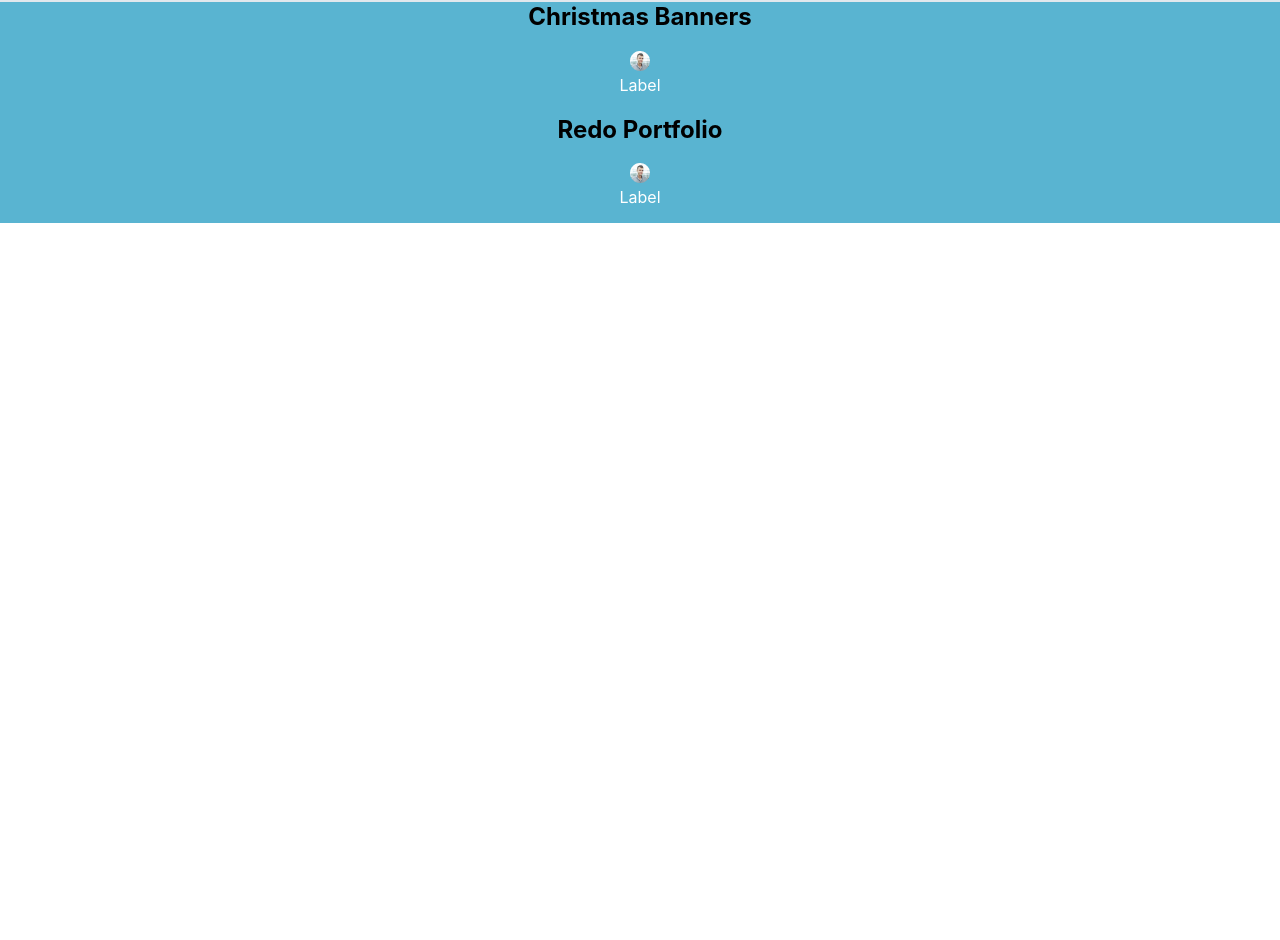
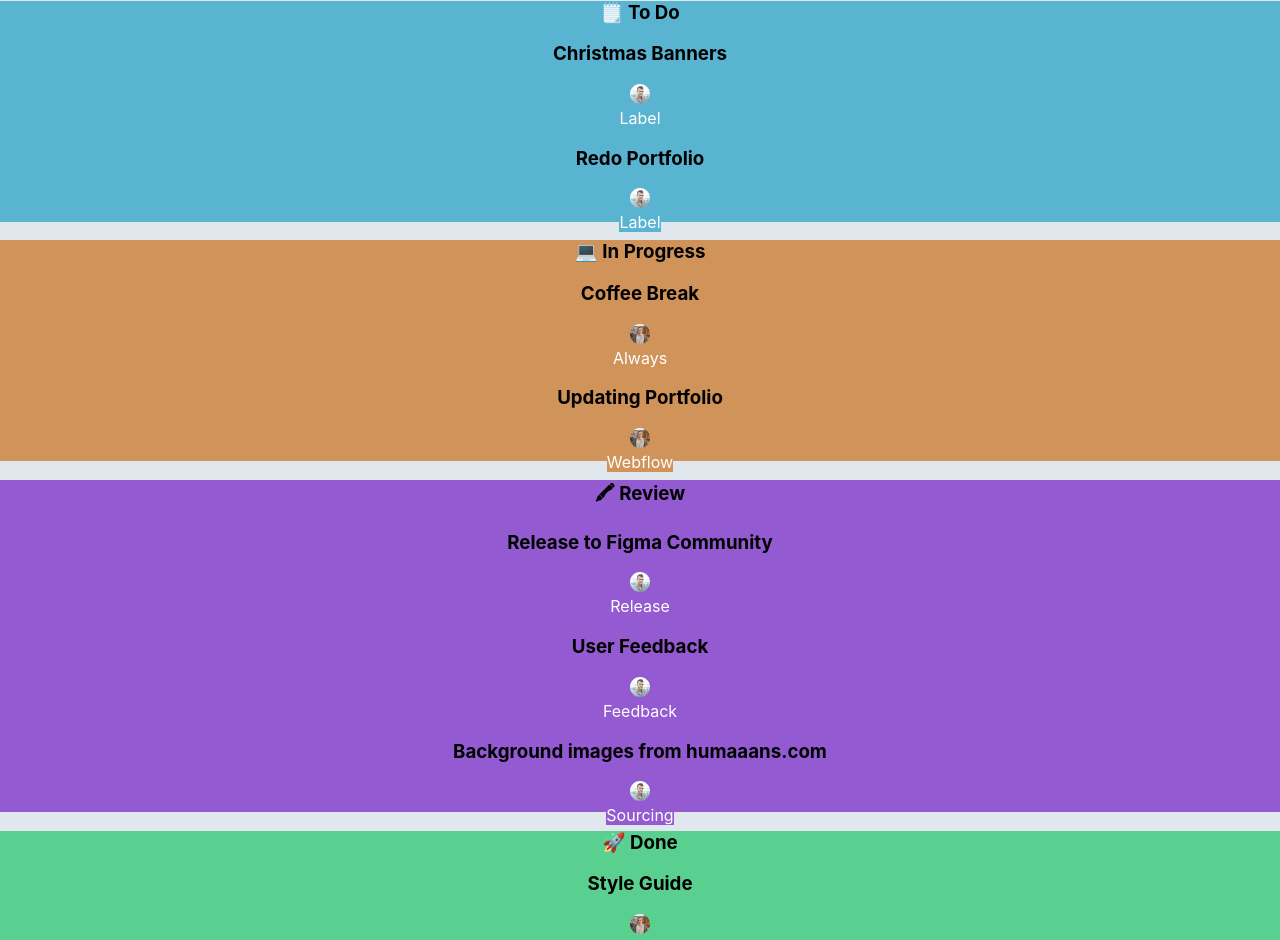
Before and after one commit to GMichaloski/projeto5-kanban, a React (Create React App) app in the folder my-app/: page / in a window 1280 px wide. Shown: the part 212-1152 px from the top of the page. Before the commit the page ends 800 px from the top, so only its background shows below. Built offline with nearby package versions, Linux system fonts and the light colour scheme.

Commit message:
App.js implementado e pequenos ajustes nos cards

```diff
--- a/my-app/src/App.js
+++ b/my-app/src/App.js
@@ -17,12 +17,42 @@ function App() {
         </div>
       </header>
       <body className="App-body">
-        <ExternCard cardType="todo">
-          <InternCard img={male} tag="todo" title="Christmas Banners">
+        <ExternCard cardType="todo" title="🗒️ To Do">
+          <InternCard img={male} title="Christmas Banners">
             <Tag ContainerCard="todo" txt="Label"></Tag>
           </InternCard>
-          <InternCard img={male} tag="todo" title="Redo Portfolio">
+          <InternCard img={male} title="Redo Portfolio">
             <Tag ContainerCard="todo" txt="Label"></Tag>
+          </InternCard>
+        </ExternCard>
+        <ExternCard cardType="inprogress" title="💻 In Progress">
+          <InternCard img={female} title="Coffee Break">
+            <Tag ContainerCard="inprogress" txt="Always"></Tag>
+          </InternCard>
+          <InternCard img={female} title="Updating Portfolio">
+            <Tag ContainerCard="inprogress" txt="Webflow"></Tag>
+          </InternCard>
+        </ExternCard>
+        <ExternCard cardType="review" title="🖍 Review">
+          <InternCard img={male} title="Release to Figma Community">
+            <Tag ContainerCard="review" txt="Release"></Tag>
+          </InternCard>
+          <InternCard img={male} title="User Feedback">
+            <Tag ContainerCard="review" txt="Feedback"></Tag>
+          </InternCard>
+          <InternCard img={male} title="Background images from humaaans.com">
+            <Tag ContainerCard="review" txt="Sourcing"></Tag>
+          </InternCard>
+        </ExternCard>
+        <ExternCard cardType="done" title="🚀 Done">
+          <InternCard img={female} title="Style Guide">
+            <Tag ContainerCard="done" txt="UI"></Tag>
+          </InternCard>
+          <InternCard img={female} title="Component Library">
+            <Tag ContainerCard="done" txt="UI"></Tag>
+          </InternCard>
+          <InternCard img={female} title="Sticker Components">
+            <Tag ContainerCard="done" txt="UI"></Tag>
           </InternCard>
         </ExternCard>
       </body>
--- a/my-app/src/Components/Intern-card/InternCard.js
+++ b/my-app/src/Components/Intern-card/InternCard.js
@@ -3,11 +3,11 @@ import Avatar from "../Avatar/Avatar";
 import Tag from "../Tag/Tag";
 
 const InternCard = (props) => {
-  const { img, tag, tagtxt, title, children } = props;
+  const { img, title, children } = props;
 
   return (
     <div className="intern-card-container">
-      <h2>{title}</h2>
+      <h3>{title}</h3>
       <Avatar img={img}></Avatar>
       {children}
     </div>
--- a/my-app/src/Components/extern-card/ExternCard.js
+++ b/my-app/src/Components/extern-card/ExternCard.js
@@ -2,10 +2,15 @@ import "./externCard.css";
 import InternCard from "../Intern-card/InternCard";
 
 const ExternCard = (props) => {
-  const { cardType, children } = props;
+  const { cardType, title, children } = props;
   // cardType -> todo, inprogress, review, done
 
-  return <div className={`extern-card-${cardType}`}>{children}</div>;
+  return (
+    <div className={`extern-card-${cardType}`}>
+      <h3>{title}</h3>
+      {children}
+    </div>
+  );
 };
 
 export default ExternCard;
```
